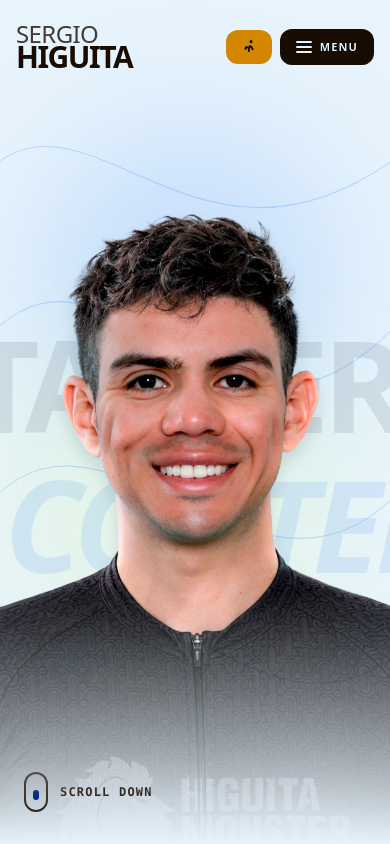
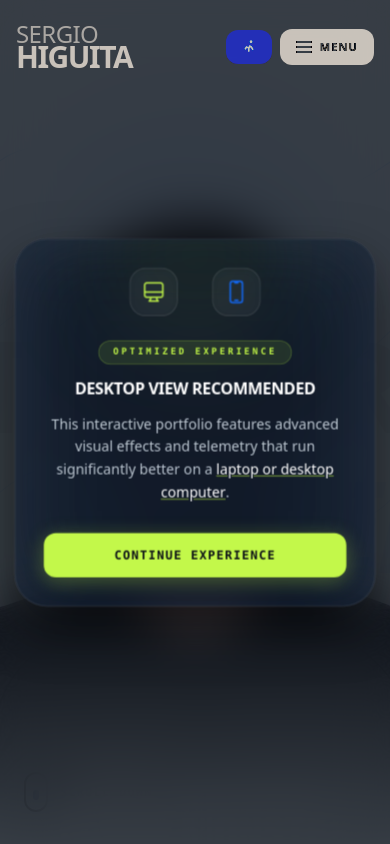
Before and after one commit to Marc-Higuita/sergiohiguita, a Next.js app: page / in a window 390 px wide. Shown: the top 844 px of the page. Built offline with nearby package versions, Linux system fonts and the light colour scheme.

Commit message:
feat: agregar alerta glassmorphism optimizada para movil y tablets

```diff
--- /dev/null
+++ b/app/components/MobileAlert.tsx
@@ -0,0 +1,92 @@
+'use client';
+
+import React, { useState, useEffect } from 'react';
+import { motion, AnimatePresence } from 'framer-motion';
+
+export default function MobileAlert() {
+  const [showAlert, setShowAlert] = useState(false);
+
+  useEffect(() => {
+    const checkScreenSize = () => {
+      if (window.innerWidth < 1200) {
+        setShowAlert(true);
+      } else {
+        setShowAlert(false);
+      }
+    };
+
+    checkScreenSize();
+    window.addEventListener('resize', checkScreenSize);
+    return () => window.removeEventListener('resize', checkScreenSize);
+  }, []);
+
+  const handleDismiss = () => {
+    setShowAlert(false);
+  };
+
+  return (
+    <AnimatePresence>
+      {showAlert && (
+        <motion.div
+          initial={{ opacity: 0, scale: 0.95, y: 20 }}
+          animate={{ opacity: 1, scale: 1, y: 0 }}
+          exit={{ opacity: 0, scale: 0.95, y: 15 }}
+          transition={{ duration: 0.4, ease: 'easeOut' }}
+          className="fixed inset-0 z-50 flex items-center justify-center p-4 bg-[#0B0F17]/80 backdrop-blur-xl pointer-events-auto"
+        >
+          {/* Tarjeta con Glassmorphism puro, limpio y sutil latido */}
+          <motion.div
+            animate={{ scale: [1, 1.015, 1] }}
+            transition={{ repeat: Infinity, duration: 3, ease: 'easeInOut' }}
+            className="relative w-full max-w-sm bg-[#152641]/40 backdrop-blur-2xl border border-white/10 p-7 rounded-[2rem] shadow-[0_20px_50px_rgba(0,0,0,0.5)] text-[#E8F4FC] flex flex-col items-center text-center overflow-hidden"
+          >
+
+            {/* Resplandor superior sutil */}
+            <div className="absolute -top-16 left-1/2 -translate-x-1/2 w-40 h-40 bg-[#C3F84A]/10 rounded-full blur-3xl pointer-events-none" />
+
+            {/* Iconos vectoriales  */}
+            <div className="relative z-10 flex items-center gap-3.5 mb-5">
+              {/* Icono Laptop */}
+              <div className="w-12 h-12 rounded-2xl bg-white/5 border border-white/10 flex items-center justify-center shadow-inner text-[#C3F84A]">
+                <svg className="w-6 h-6" fill="none" viewBox="0 0 24 24" stroke="currentColor" strokeWidth="1.5">
+                  <path strokeLinecap="round" strokeLinejoin="round" d="M9 17.25v1.007a3 3 0 01-.875 2.122L7.5 21h9l-.625-.621A3 3 0 0115 18.257V17.25m6-12V15a2.25 2.25 0 01-2.25 2.25H5.25A2.25 2.25 0 013 15V5.25m18 0A2.25 2.25 0 0018.75 3H5.25A2.25 2.25 0 003 5.25m18 0V12H3V5.25" />
+                </svg>
+              </div>
+
+              <div className="w-1.5 h-1.5 rounded-full bg-[#C3F84A] animate-ping" />
+
+              {/* Icono Dispositivo Móvil */}
+              <div className="w-12 h-12 rounded-2xl bg-white/5 border border-white/10 flex items-center justify-center shadow-inner text-[#136CFC]">
+                <svg className="w-6 h-6" fill="none" viewBox="0 0 24 24" stroke="currentColor" strokeWidth="1.5">
+                  <path strokeLinecap="round" strokeLinejoin="round" d="M10.5 1.5H8.25A2.25 2.25 0 006 3.75v16.5a2.25 2.25 0 002.25 2.25h7.5A2.25 2.25 0 0018 20.25V3.75a2.25 2.25 0 00-2.25-2.25H13.5m-3 0V3h3V1.5m-3 0h3m-3 18.75h3" />
+                </svg>
+              </div>
+            </div>
+
+            {/* Títulos y textos  */}
+            <div className="relative z-10 mb-7">
+              <span className="inline-block text-[9px] font-mono font-bold tracking-[0.3em] text-[#C3F84A] uppercase bg-[#C3F84A]/10 border border-[#C3F84A]/20 px-3.5 py-1 rounded-full mb-3">
+                OPTIMIZED EXPERIENCE
+              </span>
+              <h3 className="text-base font-black tracking-tight uppercase text-white">
+                Desktop View Recommended
+              </h3>
+              <p className="text-sm text-[#E8F4FC]/80 mt-3 leading-relaxed font-light">
+                This interactive portfolio features advanced visual effects and telemetry that run significantly better on a <span className="text-white font-medium underline decoration-[#C3F84A]/60">laptop or desktop computer</span>.
+              </p>
+            </div>
+
+            {/* Botón Continue  */}
+            <button
+              onClick={handleDismiss}
+              className="relative z-10 w-full py-3.5 bg-[#C3F84A] hover:bg-[#b0e23e] text-[#0B0F17] font-mono font-black text-xs uppercase tracking-widest rounded-xl transition-all shadow-[0_4px_20px_rgba(195,248,74,0.3)] active:scale-95"
+            >
+              Continue Experience
+            </button>
+
+          </motion.div>
+        </motion.div>
+      )}
+    </AnimatePresence>
+  );
+}
--- a/app/layout.tsx
+++ b/app/layout.tsx
@@ -1,6 +1,7 @@
 import type { Metadata } from "next";
 import "./globals.css";
 import Preloader from "@/app/components/Preloader";
+import MobileAlert from "@/app/components/MobileAlert";
 
 export const metadata: Metadata = {
   title: "Sergio Higuita | Official Portfolio",
@@ -15,7 +16,8 @@ export default function RootLayout({
   return (
     <html lang="es">
       <body className="bg-[#0B0F17] text-white antialiased">
-        <Preloader /> {/* <--- Lo colocamos aquí para que cubra toda la web y cambios de ruta */}
+        <Preloader />
+        <MobileAlert />
         {children}
       </body>
     </html>
```
